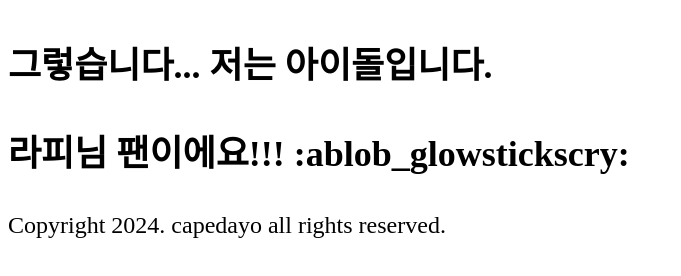
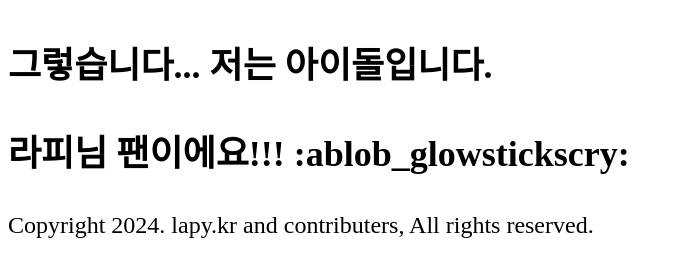
Before and after one commit to capedayo/lapy.kr-, a plain HTML site: page index.html in a window 1280 px wide. Shown: the whole page, without its empty margins (0-681 px from the left). Drawn offline with Linux system fonts and the light colour scheme.

Commit message:
Update index.html

```diff
--- a/index.html
+++ b/index.html
@@ -9,7 +9,7 @@
     <dlv>
         <p><strong>그렇습니다... 저는 아이돌입니다.</strong></p>
         <p><strong>라피님 팬이에요!!! :ablob_glowstickscry:</strong></p>
-        <small>Copyright 2024. capedayo all rights reserved.</small>
+        <small>Copyright 2024. lapy.kr and contributers, All rights reserved.</small>
     </dlv>
     <style>
         @font-face { font-family: 'ONE-Mobile-POP' ; src: url('https://cdn.jsdelivr.net/gh/projectnoonnu/noonfonts_2105_2@1.0/ONE-Mobile-POP.woff') format('woff'); font-weight: normal; font-style: normal; } * {font-family: 'ONE-Mobile_POP'; } p {font-size: 36px; } small { font-size: 24px; }
```
